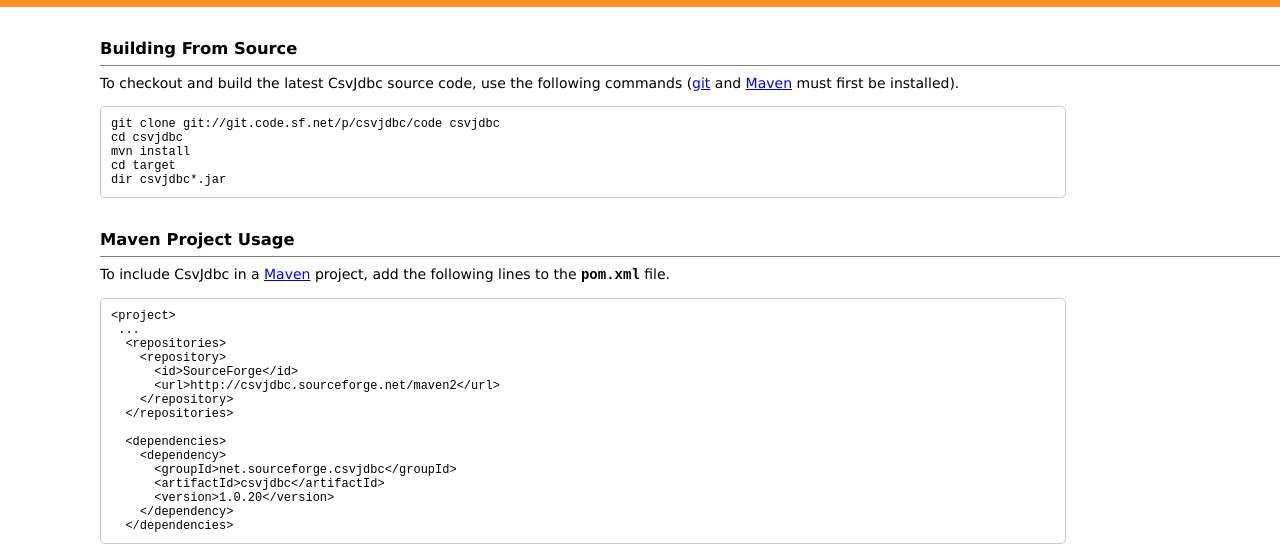
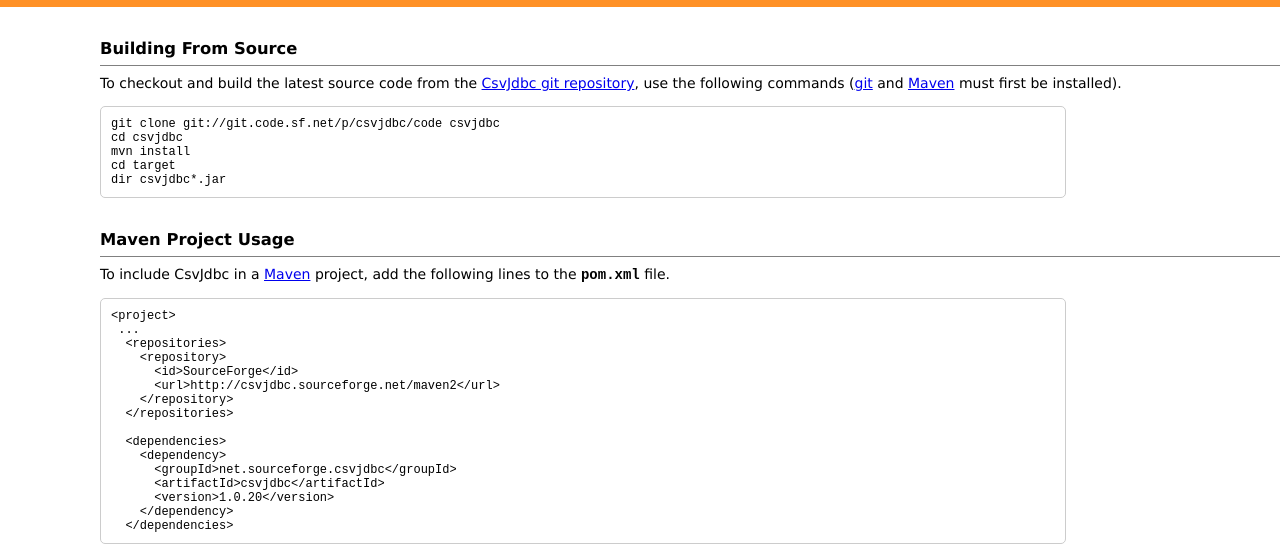
Before and after one commit to simoc/csvjdbc-website, a plain HTML site: page www/develop.html in a window 1280 px wide. Shown: the part 163-716 px from the top of the page. Drawn offline with Linux system fonts and the light colour scheme.

Commit message:
Add link to web page for git repository

```diff
--- a/www/develop.html
+++ b/www/develop.html
@@ -37,8 +37,9 @@
       <a name="building"></a>
       <h3>Building From Source</h3>
       <hr noshade size="1">
-      <p>To checkout and build the latest CsvJdbc source code, use the
-      following commands (<a href="http://git-scm.com/">git</a> and
+      <p>To checkout and build the latest source code from the
+      <a href="http://sourceforge.net/p/csvjdbc/code/ci/master/tree/">CsvJdbc git repository</a>,
+      use the following commands (<a href="http://git-scm.com/">git</a> and
       <a href="http://maven.apache.org/">Maven</a> must first be installed).</p>
 <pre>git clone git://git.code.sf.net/p/csvjdbc/code csvjdbc
 cd csvjdbc
```
